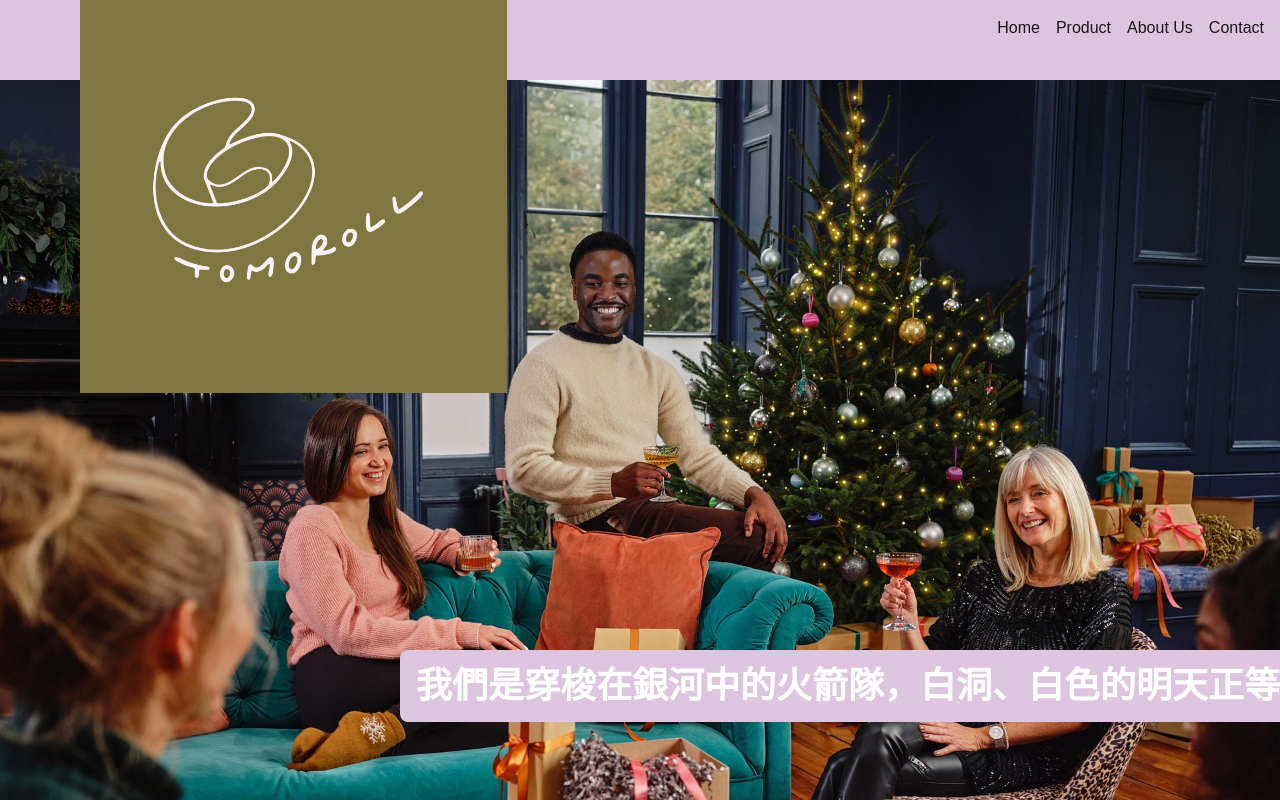
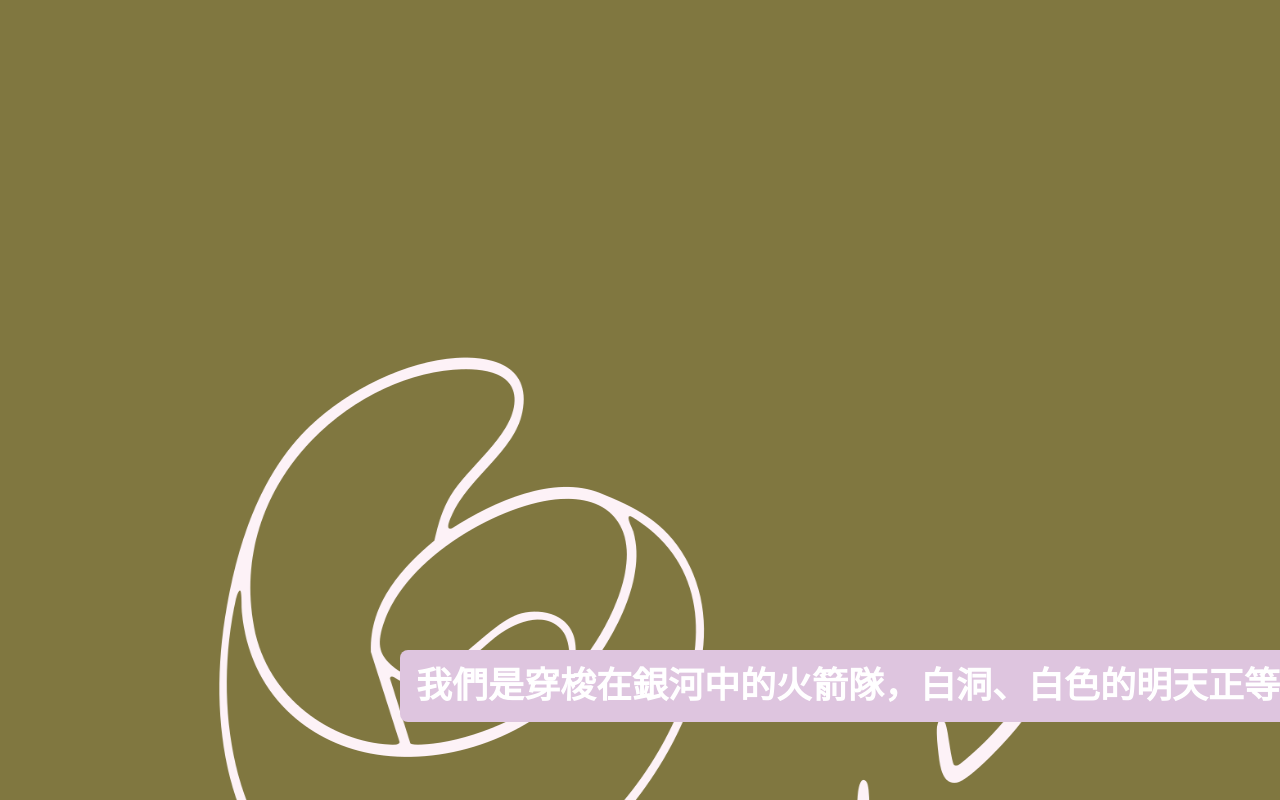
Before and after one commit to sunpochin/tomoroll, a Next.js app: page / in a window 1280 px wide. Shown: the top 800 px of the page. Built offline with nearby package versions, Linux system fonts and the light colour scheme.

Commit message:
feat: tomoroll hero will shrink as the user scrolling down

```diff
--- a/src/app/HomeSection.tsx
+++ b/src/app/HomeSection.tsx
@@ -1,6 +1,6 @@
 // src/app/HomeSection.tsx
 'use client'
-import React, { useEffect, useState } from 'react'
+import React, { useEffect, useState, useRef } from 'react'
 import Navbar from '@/app/NavBar'
 
 const HomeSection = () => {
@@ -9,6 +9,9 @@ const HomeSection = () => {
     { left: number; top: number }[]
   >([])
 
+  const [isShrunk, setIsShrunk] = useState(false)
+  const imgRef = useRef<HTMLImageElement>(null)
+
   useEffect(() => {
     // 僅在 client 端產生隨機座標
     const positions = Array.from({ length: 10 }).map(() => ({
@@ -16,7 +19,30 @@ const HomeSection = () => {
       top: Math.random() * 100,
     }))
     setCirclePositions(positions)
-  }, [])
+
+    const handleScroll = () => {
+      if (imgRef.current) {
+        const scrollY = window.scrollY
+        // 設定縮放閾值
+        if (scrollY > 200 && !isShrunk) {
+          setIsShrunk(true)
+        } else if (scrollY < 10 && isShrunk) {
+          setIsShrunk(false)
+        }
+        // 只在未縮小時做動畫縮放
+        if (!isShrunk) {
+          const scale = Math.max(1 - scrollY / 1000, 0.5)
+          const translateX = Math.min(scrollY * 0.2, 200)
+          const translateY = Math.min(scrollY * 0.2, 200)
+          imgRef.current.style.transform = `translate(${-translateX}px, ${-translateY}px) scale(${scale})`
+        } else {
+          imgRef.current.style.transform = ''
+        }
+      }
+    }
+    window.addEventListener('scroll', handleScroll)
+    return () => window.removeEventListener('scroll', handleScroll)
+  }, [isShrunk])
 
   const circles = circlePositions.map((pos, index) => (
     <div
@@ -35,9 +61,15 @@ const HomeSection = () => {
     >
       <Navbar />
       <img
+        ref={imgRef}
         src="/images/tomoroll.png"
         alt="tomoroll"
-        className="w-1/3 absolute top-0 left-20"
+        className={
+          isShrunk
+            ? 'absolute top-0 left-0 w-[600px] h-[400px] transition-all duration-300'
+            : 'absolute top-0 left-0 w-[1564px] h-[1440px] transition-all duration-300'
+        }
+        style={{ transition: 'transform 0.2s' }}
       />
       <div className="flex flex-col items-center justify-between mt-20 bg-white">
         <img src="/images/whisky-1920.jpg" alt="home-image" />
```
